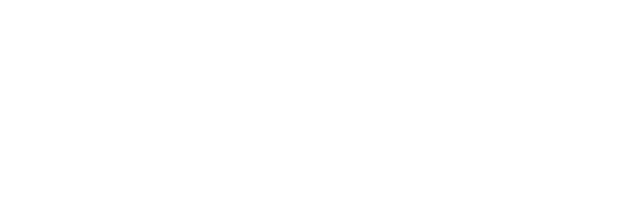
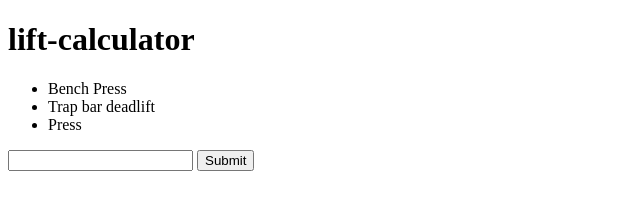
Before and after one commit to Solphilos/lift-calculator, a plain HTML site: page index.html in a window 1280 px wide. Shown: the whole page, without its empty margins (0-640 px from the left). Drawn offline with Linux system fonts and the light colour scheme.

Commit message:
added new elements

```diff
--- a/index.html
+++ b/index.html
@@ -8,8 +8,23 @@
     <title>lift-calculator</title>
 </head>
 <body>
-    <div class="header"></div>
-    <div class="body"></div>
+    <div class="main-container">
+        <div class="header">
+            <h1>lift-calculator</h1>
+        </div>
+        <div class="sidebar">
+            <ul>
+                <li>Bench Press</li>
+                <li>Trap bar deadlift</li>
+                <li>Press</li>
+            </ul>
+        </div>
+        <div class="body">
+            <input type="text" id="maxInput">
+            <button type="submit" onclick="submitData()">Submit</button>
+            <div class="results"></div>
+        </div>
+    </div>
 
 
 
```
